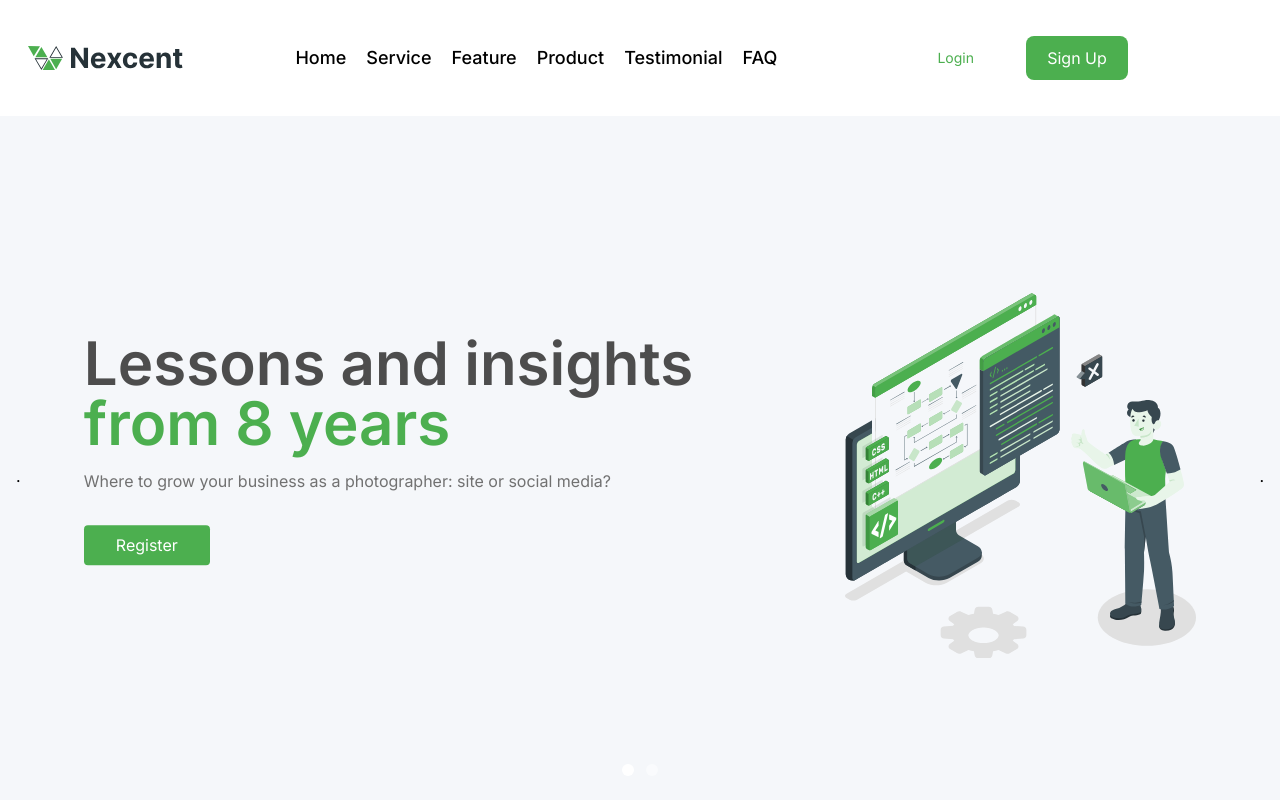
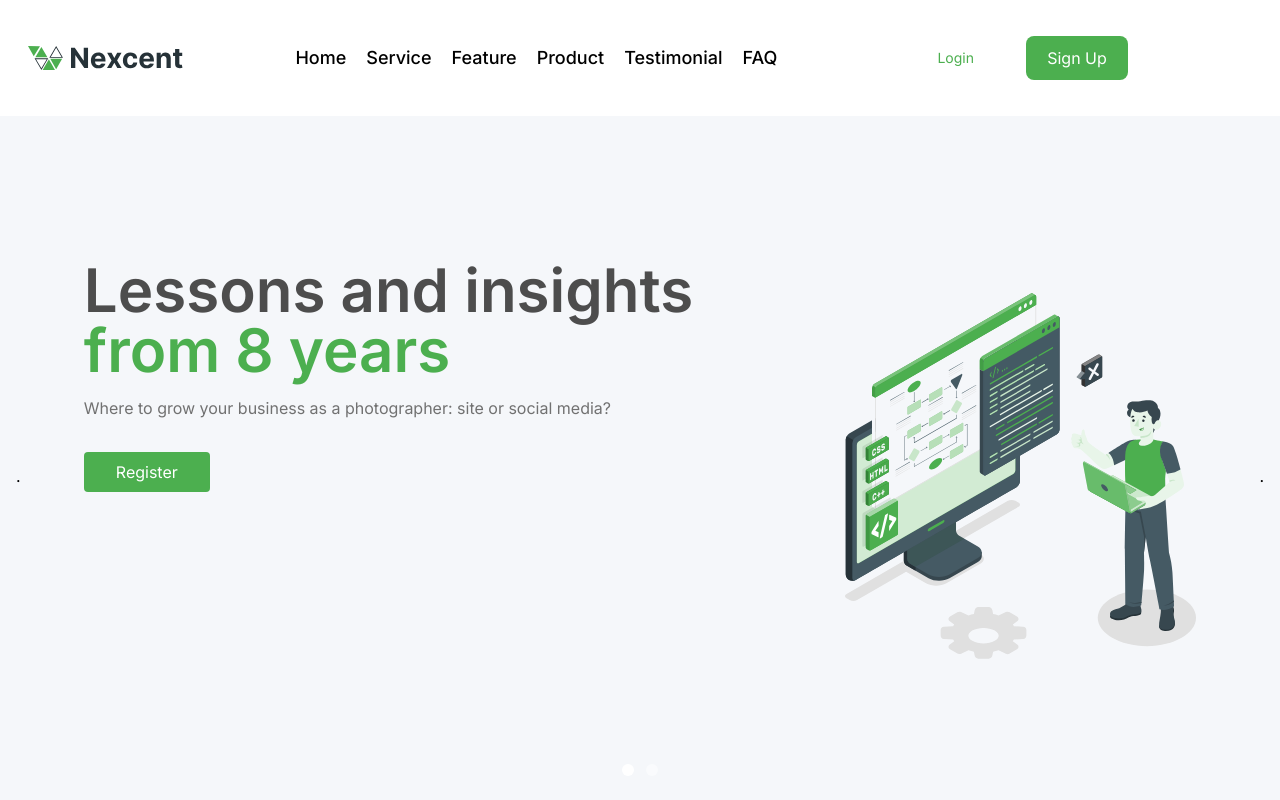
Before and after one commit to charlenefialho/NextCent, a Next.js app: page / in a window 1280 px wide. Shown: the top 800 px of the page. Built offline with nearby package versions, Linux system fonts and the light colour scheme; grey boxes are pictures that could not be loaded.

Commit message:
feat: add hero

```diff
--- a/src/app/components/Hero/index.tsx
+++ b/src/app/components/Hero/index.tsx
@@ -8,9 +8,9 @@ import { Button } from "../Button";
 
 export function Hero() {
   return (
-    <section className="w-full h-screen bg-neutral-silver flex justify-center items-center">
+    <section className="w-full h-screen max-w-[2560px] bg-neutral-silver flex justify-center items-center ">
       <Carousel leftControl="." rightControl="." slide={false} className="-mt-20 h-4/5">
-        <div className="flex  justify-center gap-28">
+        <div className="flex h-4/5  justify-center gap-28">
           <div className="p-5 lg:p-10 flex flex-col items-center md:items-start leading-10">
             <h1 className=" text-center md:text-left font-semibold text-4xl md:text-5xl lg:text-6xl text-neutral-d-grey ">
               Lessons and insights{" "}
```
